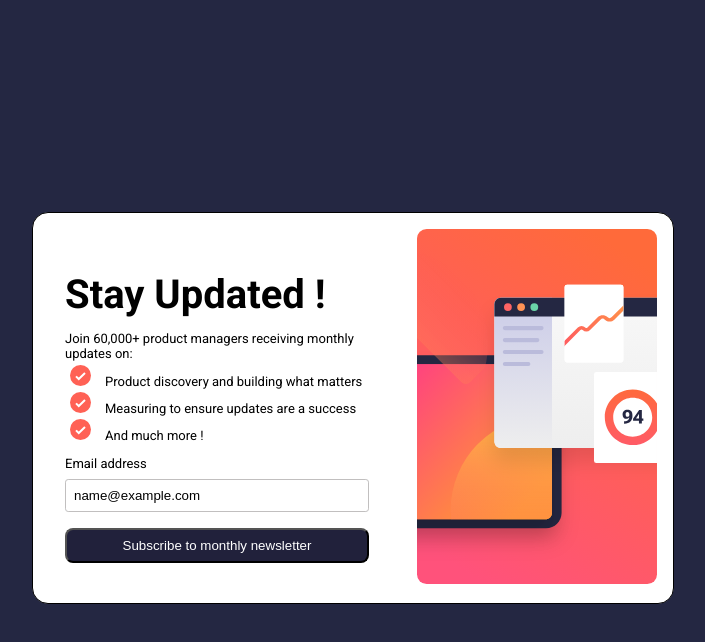
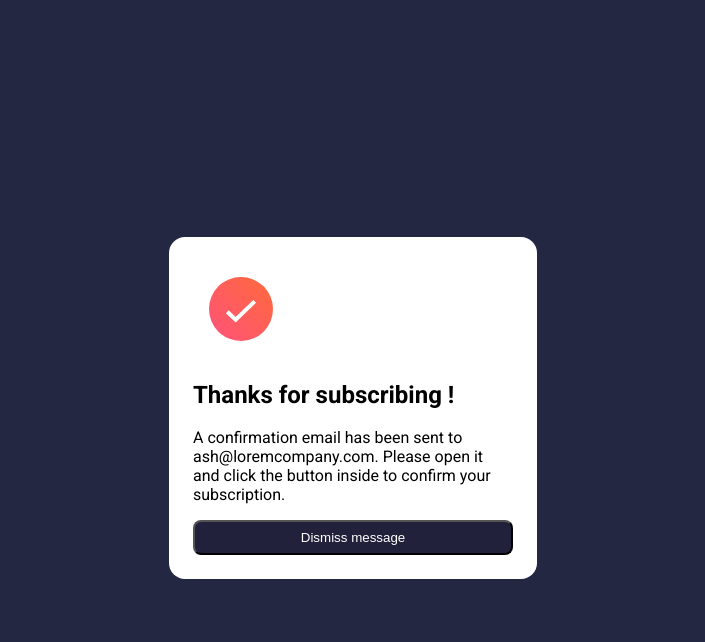
Before and after one commit to Annas-khan/newsletter-sign-up, a plain HTML site: page index.html in a window 1280 px wide. Both pictures are taken after typing "name@example.com" into the empty fields and a click on the button "Subscribe to monthly newsletter". Shown: the whole page, without its empty margins (287-992 px from the left). Drawn offline with Linux system fonts and the light colour scheme.

Commit message:
added success state

```diff
--- a/index.html
+++ b/index.html
@@ -22,7 +22,7 @@
                 </ul>
                 <form>
                     <label for="email"> Email address </label>
-                    <input type="email" id="email" name="email" placeholder="email@company.com">
+                    <input type="email" class="email" name="email" placeholder="email@company.com">
                     <p id="error-message" style="display: none;">Invalid message</p>
                     <button> Subscribe to monthly newsletter </button>
                 </form>
@@ -31,6 +31,14 @@
                 <img src="illustration-sign-up-desktop.svg" alt="image-left">
             </div>
         </div>
+        <section>
+            <div class="success-state" style="display: none;">
+                <img src="icon-success.svg" alt="icon-image">
+                <h1> Thanks for subscribing !</h1>
+                <p> A confirmation email has been sent to ash@loremcompany.com. Please open it and click the button inside to confirm your subscription.</p>
+                <button> Dismiss message </button>
+            </div>
+        </section>
     </main>
 
     <script src="script.js"></script>
--- a/script.js
+++ b/script.js
@@ -1,5 +1,8 @@
 const emailInput = document.querySelector("input");
 const form = document.querySelector("form");
+const successState = document.querySelector(".success-state");
+const contentDiv = document.querySelector(".content");
+
 
 form.addEventListener("submit", function(e) {
     e.preventDefault();
@@ -14,7 +17,8 @@ form.addEventListener("submit", function(e) {
         errorMessage.style.display ='block';
     } else {
         emailInput.classList.remove('invalid');
+        successState.style.display = "block";
+        contentDiv.style.display = "none";
         errorMessage.style.display = "none";
-        alert('email is valid');
     };
 });
--- a/style.css
+++ b/style.css
@@ -60,7 +60,7 @@ form {
     flex-direction: column;
 }
 
-form #email {
+form .email {
     margin-bottom: 1rem;
     border-radius: 0.2rem;
     padding: 0.5rem;
@@ -86,3 +86,14 @@ button {
     color: red;
     background-color: red;
 }
+
+.success-state {
+    background-color: white;
+    max-width: 20rem;
+    padding: 1.5rem;
+    border-radius: 1rem;
+}
+
+.success-state button {
+    width: 100%;
+}
```
